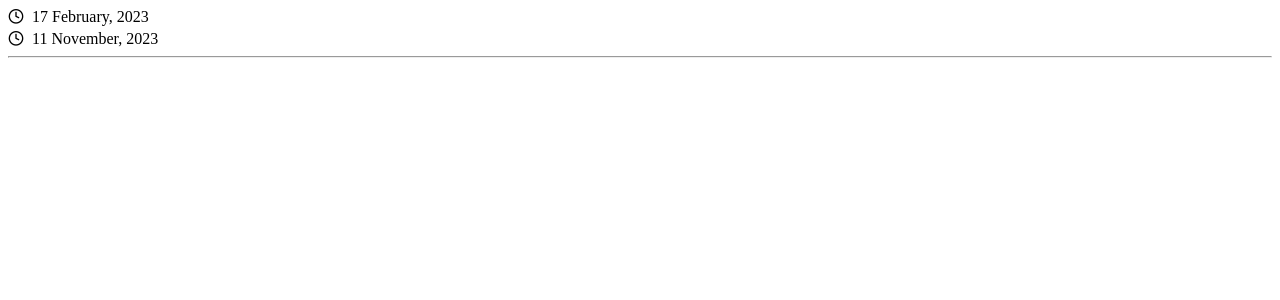
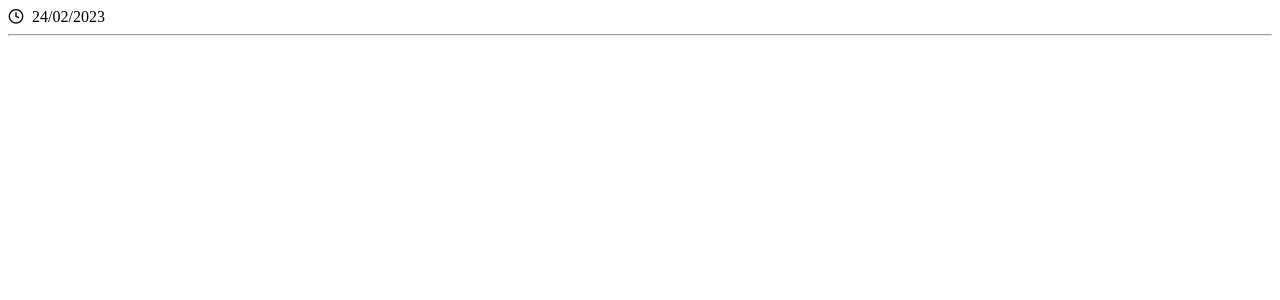
Before and after one commit to BoomTech-LLC/Platform-Calendar-Components, a React (Create React App) app in the folder components/: page / in a window 1280 px wide. Shown: the top 300 px of the page. Built offline with nearby package versions, Linux system fonts and the light colour scheme; the HTML template or start-up script is replaced by a standard one.

Commit message:
fadsfasdfs

```diff
--- a/components/src/App.js
+++ b/components/src/App.js
@@ -46,21 +46,22 @@ function App() {
     tickets: null,
   };
   let exampleEvent2 = {
-    id: 1799,
-    user_id: "63d35eac34865debd20333ca",
-    calendar_id: 692,
-    title: "Event 1",
-    start: "2023-02-17",
-    end: "2023-11-11",
+    id: 1915,
+    user_id: "63e5d60a3306bda5647f8a39",
+    calendar_id: 705,
+    title: "Event 123",
+    start: "2023-02-24",
+    end: "2023-02-24",
     all_day: 1,
-    color: "#800080",
-    image: "https://www.dropbox.com/s/fxf77qasyyi890z/2531644.webp?raw=1",
-    desc: "<p><strong>Lorem Ipsum</strong> is simply dummy text of the printing and typesetting industry. Lorem Ipsum has been the industry's standard dummy text ever since the 1500s, when an unknown printer took a galley of type and scrambled it to make a type specimen book. It has survived not only five centuries, but also the leap into electronic typesetting, remaining essentially unchanged. It was popularised in the 1960s with the release of Letraset sheets containing Lorem Ipsum passages, and more recently with desktop publishing software like Aldus PageMaker including versions of Lorem Ipsum.</p>\n<p></p>\n<p><strong>Lorem Ipsum</strong> is simply dummy text of the printing and typesetting industry. Lorem Ipsum has been the industry's standard dummy text ever since the 1500s, when an unknown printer took a galley of type and scrambled it to make a type specimen book. It has survived not only five centuries, but also the leap into electronic typesetting, remaining essentially unchanged. It was popularised in the 1960s with the release of Letraset sheets containing Lorem Ipsum passages, and more recently with desktop publishing software like Aldus PageMaker including versions of Lorem Ipsum.</p>",
+    color: "#3899ec",
+    image: "",
+    desc: "<p>dsfdsafdasfasd</p>",
     kind: 1,
-    categoryIds: ["225", "226"],
-    organizerId: 903,
+    categoryIds: [],
+    organizerId: null,
     registration: null,
-    ticketIds: [],
+    ticketIds: [486],
+    organizers: [],
     location: {
       type: "tbd",
       values: {
@@ -77,18 +78,7 @@ function App() {
         tbd: "Location is going to be announced",
       },
     },
-    categories: [
-      {
-        id: 225,
-        name: "Tag 2",
-        color: "#3899ec",
-      },
-      {
-        id: 226,
-        name: "Tag 2",
-        color: "#FF0000",
-      },
-    ],
+    categories: [],
     repeat: null,
     tags: [],
     guests: [],
@@ -97,19 +87,69 @@ function App() {
       newInvites: [],
       alreadyInvited: [],
     },
-    tickets: [],
-    uid: "63d35eac34865debd20333ca",
-    cid: "692",
-    key: "_1799",
+    tickets: [
+      {
+        id: 486,
+        user_id: "123",
+        calendar_id: 705,
+        name: "T1",
+        type: "Ticket",
+        params: {
+          limit: {
+            show: true,
+            type: "Limited",
+            perOrder: {
+              max: null,
+              min: null,
+            },
+            quantity: 20,
+          },
+          plans: [
+            {
+              id: 0,
+              cycle: "Monthly",
+              price: 1,
+              duration: 1,
+              showPriceMonthly: false,
+            },
+            {
+              id: 1,
+              cycle: "Weekly",
+              price: 1,
+              duration: 1,
+              showPriceMonthly: false,
+            },
+          ],
+          price: {
+            type: "Paid",
+            amount: 1,
+          },
+          sales: {
+            type: "Dynamic",
+            Fixed: {
+              end: "2023-02-11T00:00",
+              start: "2023-02-10T00:00",
+            },
+            Dynamic: {
+              start: "On event date",
+            },
+          },
+          description: "",
+        },
+      },
+    ],
+    uid: "63e5d60a3306bda5647f8a39",
+    cid: "705",
+    key: "_1915",
     allDay: true,
-    startMs: 1676580300000,
-    endMs: 1699656300000,
-    textColor: "#800080",
-    borderColor: "#800080",
-    backgroundColor: "#800080",
+    startMs: 1677196800000,
+    endMs: 1677196800000,
+    textColor: "#3899ec",
+    borderColor: "#3899ec",
+    backgroundColor: "#3899ec",
     ticketEnabled: true,
     promocodes: [],
-    scheduledOn: "2023-02-08T10:04:00",
+    expandable: false,
   };
 
   if (!exampleEvent1.allDay) {
@@ -325,11 +365,10 @@ function App() {
         start={exampleEvent2.start}
         end={exampleEvent2.end}
         allDay={exampleEvent2.allDay}
-        dateFormat="DD MMMM, YYYY"
-        agenda={true}
-        type="timeBox"
-        oneLine={true}
-        fixedHeight={true}
+        dateFormat="DD/MM/YYYY"
+        showIcons={true}
+        showYear={true}
+        type="oneLineDateBox"
       />
       {/* <DateBox
         start="09/27/2021T12:30"
--- a/components/src/lib/DateBox/main.js
+++ b/components/src/lib/DateBox/main.js
@@ -23,6 +23,7 @@ const DateBox = ({
   startDateOnly = false,
   ticketEnabled = false,
   showTimeOnly = false,
+  showYear = false,
 }) => {
   if (type === "timeBox") {
     return (
@@ -55,6 +56,7 @@ const DateBox = ({
         showIcons={showIcons}
         timeFormat={timeFormat}
         dateFormat={dateFormat}
+        showYear={showYear}
         allDay={allDay}
         wrapperCustomClassNames={wrapperCustomClassNames}
       />
--- a/components/src/lib/DateBox/oneLineDateBox/OneLineDateBox.js
+++ b/components/src/lib/DateBox/oneLineDateBox/OneLineDateBox.js
@@ -1,8 +1,8 @@
-import React from 'react'
-import styles from './../main.module.css'
-import PropTypes from 'prop-types'
-import { formatDate, formatTime } from '../../helpers/dateBox'
-import { combineClassNames } from '../../helpers/commons'
+import React from "react";
+import styles from "./../main.module.css";
+import PropTypes from "prop-types";
+import { formatDate, formatTime } from "../../helpers/dateBox";
+import { combineClassNames } from "../../helpers/commons";
 
 const OneLineDateBox = ({
   start,
@@ -13,34 +13,46 @@ const OneLineDateBox = ({
   timeFormat,
   allDay,
   wrapperCustomClassNames = [],
+  showYear,
 }) => {
-    const { startDate, endDate } = formatDate(start, end, dateFormat, locale)
+  const { startDate, endDate } = formatDate(
+    start,
+    end,
+    dateFormat,
+    locale,
+    showYear
+  );
   const { startTime, endTime } = formatTime(
     start,
     end,
     timeFormat,
     allDay,
     locale
-    )
+  );
 
   return (
-        <div className={combineClassNames([...wrapperCustomClassNames, styles.two_line_start])}>
-            {
-                showIcons &&
-                <div className='icon-clock' />
-            }
-            <span>{startDate} {startTime && !allDay ? startTime : null}</span>
+    <div
+      className={combineClassNames([
+        ...wrapperCustomClassNames,
+        styles.two_line_start,
+      ])}>
+      {showIcons && <div className="icon-clock" />}
+      <span>
+        {startDate} {startTime && !allDay ? startTime : null}
+      </span>
 
-            {
-                start !== end &&
+      {start !== end && (
         <>
           <span>-</span>
-                    <span>{(endDate !== startDate) ? endDate : null} {(startTime && endTime) ? endTime : null}</span>
+          <span>
+            {endDate !== startDate ? endDate : null}{" "}
+            {startTime && endTime ? endTime : null}
+          </span>
         </>
-            }
+      )}
     </div>
-    )
-}
+  );
+};
 
 OneLineDateBox.propTypes = {
   start: PropTypes.string.isRequired,
@@ -52,7 +64,7 @@ OneLineDateBox.propTypes = {
   allDay: PropTypes.oneOfType([PropTypes.number, PropTypes.bool]),
   wrapperCustomClassNames: PropTypes.array,
   agenda: PropTypes.bool,
-    allDayText: PropTypes.string
-}
+  allDayText: PropTypes.string,
+};
 
-export default OneLineDateBox
+export default OneLineDateBox;
--- a/components/src/lib/helpers/dateBox.js
+++ b/components/src/lib/helpers/dateBox.js
@@ -45,11 +45,19 @@ const getFormattedDate = (date, dateFormat, locale, showYearAnyway) => {
   return moment(date).locale(locale).format(format);
 };
 
-export const formatDate = (start, end, dateFormat, locale) => {
+export const formatDate = (
+  start,
+  end,
+  dateFormat,
+  locale,
+  showYear = false
+) => {
   const startDate = start.replace("T", " ");
   const endDate = end.replace("T", " ");
   const showYearAnyway =
-    dateFormat.includes("YYYY") && !isDatesInCurrentYear(startDate, endDate);
+    (dateFormat.includes("YYYY") &&
+      !isDatesInCurrentYear(startDate, endDate)) ||
+    (dateFormat.includes("YYYY") && showYear);
 
   return {
     startDate: getFormattedDate(startDate, dateFormat, locale, showYearAnyway),
--- a/package.json
+++ b/package.json
@@ -1,6 +1,6 @@
 {
   "name": "boom-components",
-  "version": "3.4.18",
+  "version": "3.4.19",
   "main": "./dist/index.js",
   "module": "./components/src/lib/index.js",
   "scripts": {
```
Also changed, not shown: 3 other files (tests, documents, lock files or other folders). Lines whose indentation alone changed are shown as unchanged.
